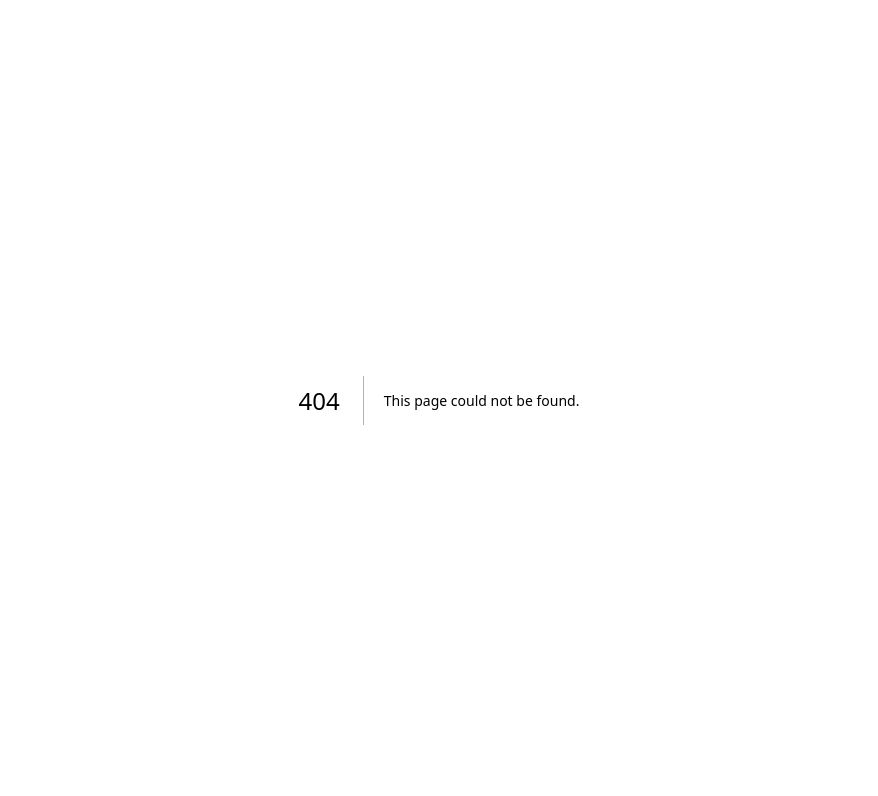
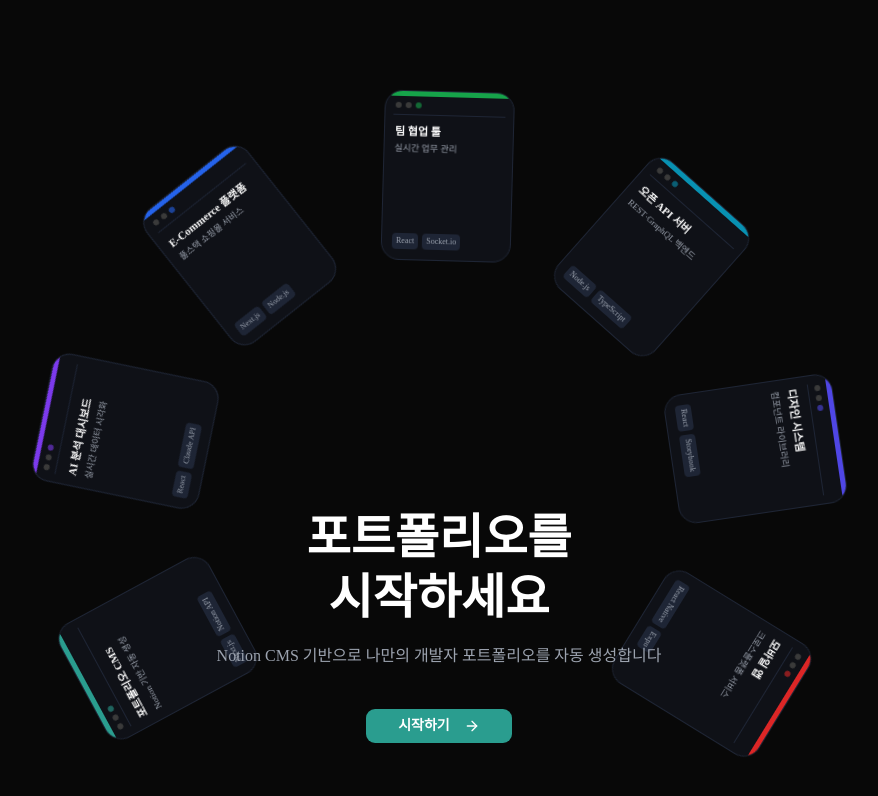
Before and after one commit to moonsy0919/notion-cms-project, a Next.js app: page /welcome in a window 1280 px wide. Before the commit this address had no page. Shown: the top 796 px of the page, without its empty margins (201-1079 px from the left). Built offline with nearby package versions, Linux system fonts and the light colour scheme; no server answers.

Commit message:
✨ feat: /welcome 랜딩 페이지 추가 (호 회전 애니메이션)
7개 프로젝트 카드가 반원호(arc)를 그리며 회전하는 온보딩 랜딩 페이지 구현.
미인증 리다이렉트 대상을 /setup에서 /welcome으로 변경.

```diff
--- /dev/null
+++ b/app/(onboarding)/welcome/page.tsx
@@ -0,0 +1,164 @@
+"use client";
+
+import Link from "next/link";
+import { ArrowRight } from "lucide-react";
+import { Button } from "@/components/ui/button";
+
+interface CardData {
+  name: string;
+  description: string;
+  tags: string[];
+  accent: string;
+}
+
+const CARDS: CardData[] = [
+  {
+    name: "포트폴리오 CMS",
+    description: "Notion 기반 자동 생성",
+    tags: ["Next.js", "Notion API"],
+    accent: "#2a9d8f",
+  },
+  {
+    name: "AI 분석 대시보드",
+    description: "실시간 데이터 시각화",
+    tags: ["React", "Claude API"],
+    accent: "#7c3aed",
+  },
+  {
+    name: "E-Commerce 플랫폼",
+    description: "풀스택 쇼핑몰 서비스",
+    tags: ["Next.js", "Node.js"],
+    accent: "#2563eb",
+  },
+  {
+    name: "팀 협업 툴",
+    description: "실시간 업무 관리",
+    tags: ["React", "Socket.io"],
+    accent: "#16a34a",
+  },
+  {
+    name: "오픈 API 서버",
+    description: "REST·GraphQL 백엔드",
+    tags: ["Node.js", "TypeScript"],
+    accent: "#0891b2",
+  },
+  {
+    name: "디자인 시스템",
+    description: "컴포넌트 라이브러리",
+    tags: ["React", "Storybook"],
+    accent: "#4f46e5",
+  },
+  {
+    name: "모바일 앱",
+    description: "크로스플랫폼 서비스",
+    tags: ["React Native", "Expo"],
+    accent: "#dc2626",
+  },
+];
+
+const RADIUS = 320;
+
+/** 브라우저 윈도우 스타일 프로젝트 카드 */
+function ProjectCard({ card }: { card: CardData }) {
+  return (
+    <div
+      className="rounded-2xl overflow-hidden border border-[#1e2535] bg-[#0f1117] flex flex-col"
+      style={{ width: 130, height: 170 }}
+    >
+      {/* accent 바 */}
+      <div style={{ height: 5, background: card.accent, flexShrink: 0 }} />
+
+      {/* 브라우저 dots */}
+      <div className="flex items-center gap-1 px-2.5 py-1.5" style={{ flexShrink: 0 }}>
+        <span className="w-1.5 h-1.5 rounded-full bg-[#3a3a3a]" />
+        <span className="w-1.5 h-1.5 rounded-full bg-[#3a3a3a]" />
+        <span className="w-1.5 h-1.5 rounded-full" style={{ backgroundColor: card.accent, opacity: 0.6 }} />
+      </div>
+
+      {/* 구분선 */}
+      <div className="border-b border-[#1e2535] mx-2" />
+
+      {/* 본문 */}
+      <div className="flex flex-col flex-1 px-2.5 pt-2.5 pb-2.5">
+        <p className="text-white font-bold leading-tight" style={{ fontSize: 11 }}>
+          {card.name}
+        </p>
+        <p className="text-[#9ca3af] mt-1 leading-tight" style={{ fontSize: 9 }}>
+          {card.description}
+        </p>
+        <div className="flex flex-wrap gap-1 mt-auto pt-2">
+          {card.tags.map((tag) => (
+            <span
+              key={tag}
+              className="rounded px-1 py-0.5 text-[#9ca3af] bg-[#1e2535]"
+              style={{ fontSize: 8 }}
+            >
+              {tag}
+            </span>
+          ))}
+        </div>
+      </div>
+    </div>
+  );
+}
+
+/** Welcome 랜딩 페이지 */
+export default function WelcomePage() {
+  return (
+    <div className="flex-1 flex flex-col bg-[#080808] overflow-hidden relative min-h-screen">
+      {/* 호(arc) 컨테이너 — 화면 하단쪽에 호 중심을 배치해 상단에 반원호가 보이게 함 */}
+      <div
+        className="arc-rotate absolute"
+        style={{
+          top: "62%",
+          left: "50%",
+          width: 0,
+          height: 0,
+          animation: "arc-spin 60s linear infinite",
+        }}
+      >
+        {CARDS.map((card, i) => {
+          const angle = -150 + i * 40; // -150, -110, ..., 90
+          const rad = (angle * Math.PI) / 180;
+          const x = Math.sin(rad) * RADIUS;
+          const y = -Math.cos(rad) * RADIUS;
+          return (
+            <div
+              key={card.name}
+              style={{
+                position: "absolute",
+                left: x,
+                top: y,
+                transform: `translate(-50%, -50%) rotate(${angle}deg)`,
+              }}
+            >
+              <ProjectCard card={card} />
+            </div>
+          );
+        })}
+      </div>
+
+      {/* 헤드라인 + CTA */}
+      <div className="absolute bottom-0 left-0 right-0 flex flex-col items-center pb-14 px-4 text-center">
+        <h1 className="text-4xl md:text-5xl font-bold text-white leading-tight mb-4">
+          포트폴리오를
+          <br />
+          시작하세요
+        </h1>
+        <p className="text-[#9ca3af] text-sm md:text-base max-w-md mb-10">
+          Notion CMS 기반으로 나만의 개발자 포트폴리오를 자동 생성합니다
+        </p>
+        <Button
+          asChild
+          size="lg"
+          className="bg-[#2a9d8f] hover:bg-[#21867a] text-white font-semibold px-8"
+        >
+          <Link href="/setup">
+            시작하기
+            <ArrowRight className="ml-2 h-4 w-4" />
+          </Link>
+        </Button>
+      </div>
+    </div>
+  );
+}
--- a/app/globals.css
+++ b/app/globals.css
@@ -160,6 +160,15 @@
   50%       { opacity: 1;    }
 }
 
+@keyframes arc-spin {
+  from { transform: rotate(0deg); }
+  to   { transform: rotate(360deg); }
+}
+
+@media (prefers-reduced-motion: reduce) {
+  .arc-rotate { animation: none !important; }
+}
+
 @layer utilities {
   .animate-cursor-blink {
     animation: cursor-blink 1s step-end infinite;
--- a/proxy.ts
+++ b/proxy.ts
@@ -1,7 +1,7 @@
 import { NextRequest, NextResponse } from "next/server";
 
 /** 인증 없이 접근 가능한 경로 */
-const PUBLIC_PATHS = ["/setup", "/api/auth/setup", "/api/auth/logout", "/api/project-flow", "/opengraph-image", "/robots.txt"];
+const PUBLIC_PATHS = ["/welcome", "/setup", "/api/auth/setup", "/api/auth/logout", "/api/project-flow", "/opengraph-image", "/robots.txt"];
 
 export function proxy(req: NextRequest) {
   const { pathname } = req.nextUrl;
@@ -16,7 +16,7 @@ export function proxy(req: NextRequest) {
 
   // API Key 미설정 → /setup으로 리다이렉트 (공개 경로는 제외)
   if (!hasApiKey && !isPublic) {
-    return NextResponse.redirect(new URL("/setup", req.url));
+    return NextResponse.redirect(new URL("/welcome", req.url));
   }
 
   // API Key 있음 + 프로필 미설정 → /admin으로 리다이렉트
@@ -26,7 +26,7 @@ export function proxy(req: NextRequest) {
   }
 
   // 온보딩 완료 후 /setup 또는 /admin 직접 접근 → 홈으로 리다이렉트
-  if (hasApiKey && hasProfile && (pathname === "/setup" || pathname === "/admin")) {
+  if (hasApiKey && hasProfile && (pathname === "/welcome" || pathname === "/setup" || pathname === "/admin")) {
     return NextResponse.redirect(new URL("/", req.url));
   }
 
```
Also changed, not shown: 1 other file (tests, documents, lock files or other folders).
